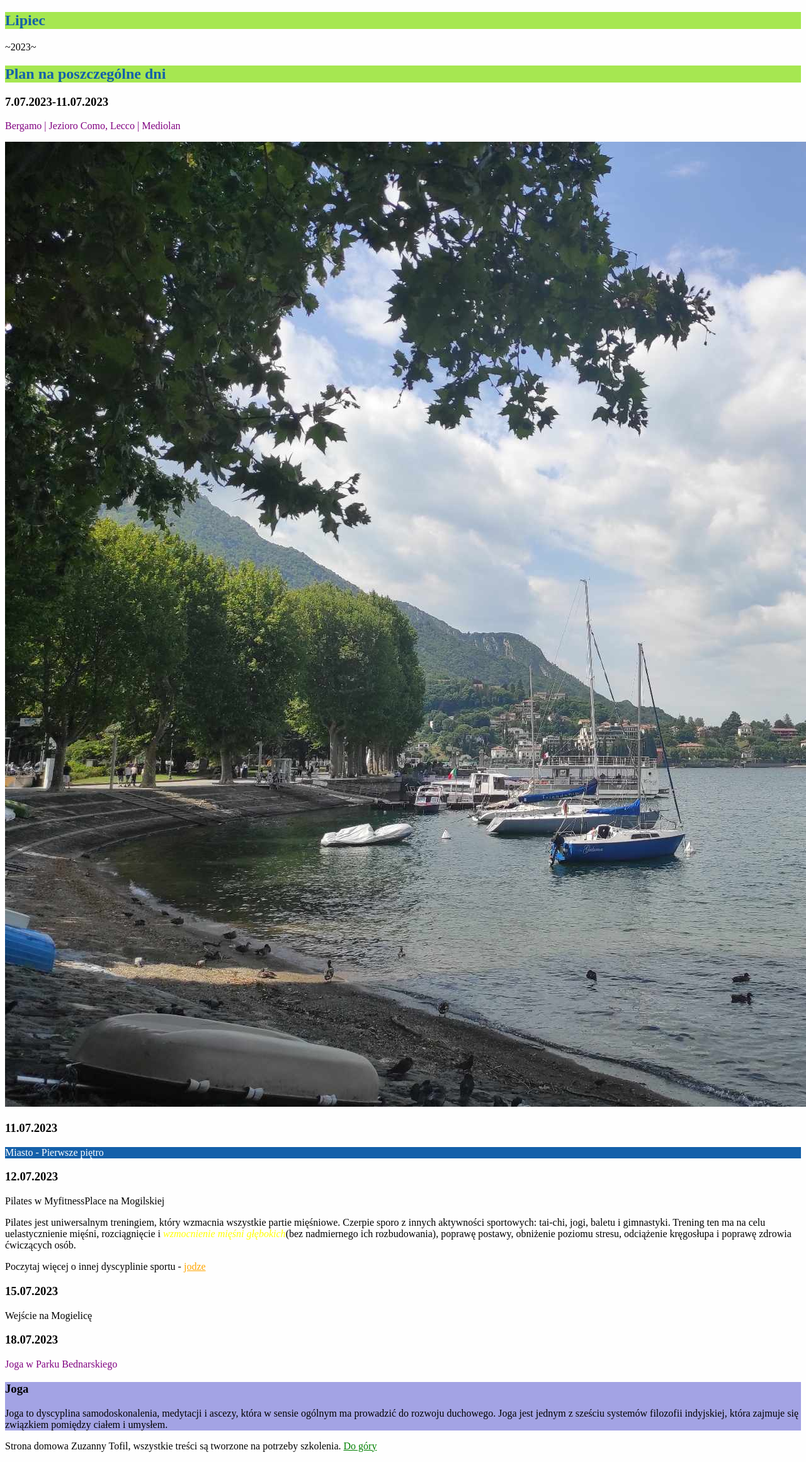
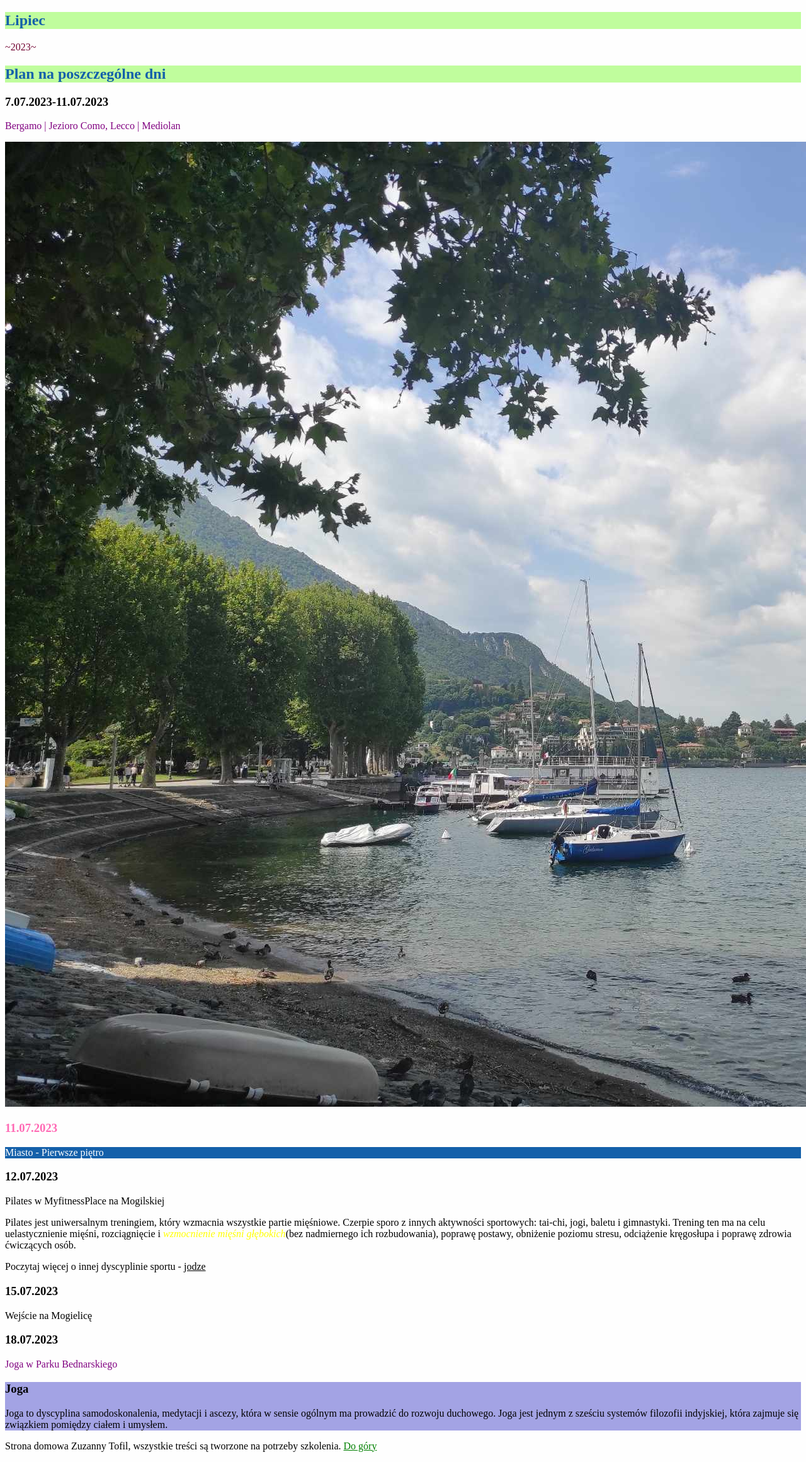
Before and after one commit to zuza-t/homepage, a plain HTML site: page index.html in a window 1280 px wide. Shown: the part 87-2408 px from the top of the page at 63% size. Drawn offline with Linux system fonts and the light colour scheme.

Commit message:
learning css and JS

```diff
--- a/index.html
+++ b/index.html
@@ -16,10 +16,10 @@
         </nav>
     </header>
     <main>
-        <header>
+        <header id="top">
             <h1>Harmonogram wakacyjny</h1>
-        </header id="top">
-        <section>
+        </header>
+        <section class="about">
             <h2>Lipiec</h2>
             <p>
                 ~2023~
@@ -78,6 +78,8 @@
     <footer>
         <p>Strona domowa Zuzanny Tofil, wszystkie treści są tworzone na potrzeby szkolenia. <a href="#top">Do góry</a></p>
     </footer>
+    <script src="main.js"></script>
+
 </body>
 
 </html>
--- /dev/null
+++ b/main.js
@@ -0,0 +1,6 @@
+const firstname = 'Zuza';
+const age = 27;
+
+console.log(firstname);
+console.log(age);
+console.log(`Nazywam się ${firstname} i mam ${age} lat.`);
--- a/style.css
+++ b/style.css
@@ -6,7 +6,7 @@ h1 {
 }
 h2 {
     color: #1460AA;
-    background: rgb(166, 231, 81)
+    background: rgb(192, 253, 157)
 }
 section {
     background: #fefefe;
@@ -23,9 +23,12 @@ a {
 }
 
 section a {
-    color: orange;
+    color: inherit;
 }
 
+.my-article {
+    color: hotpink;
+}
 .my-article p {
     background: #1460AA;
     color: #fff;
@@ -33,3 +36,7 @@ section a {
 #name {
     color: red;
 }
+
+.about {
+    color: #720432
+}
```
